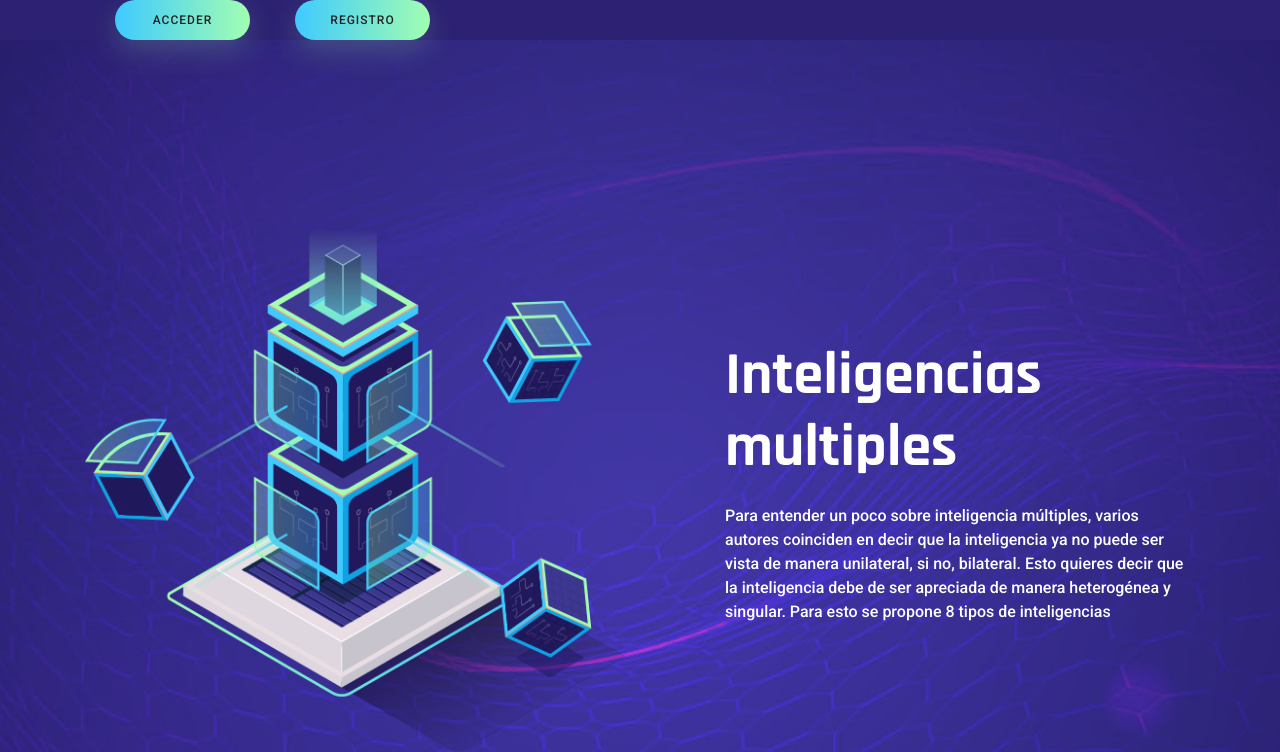
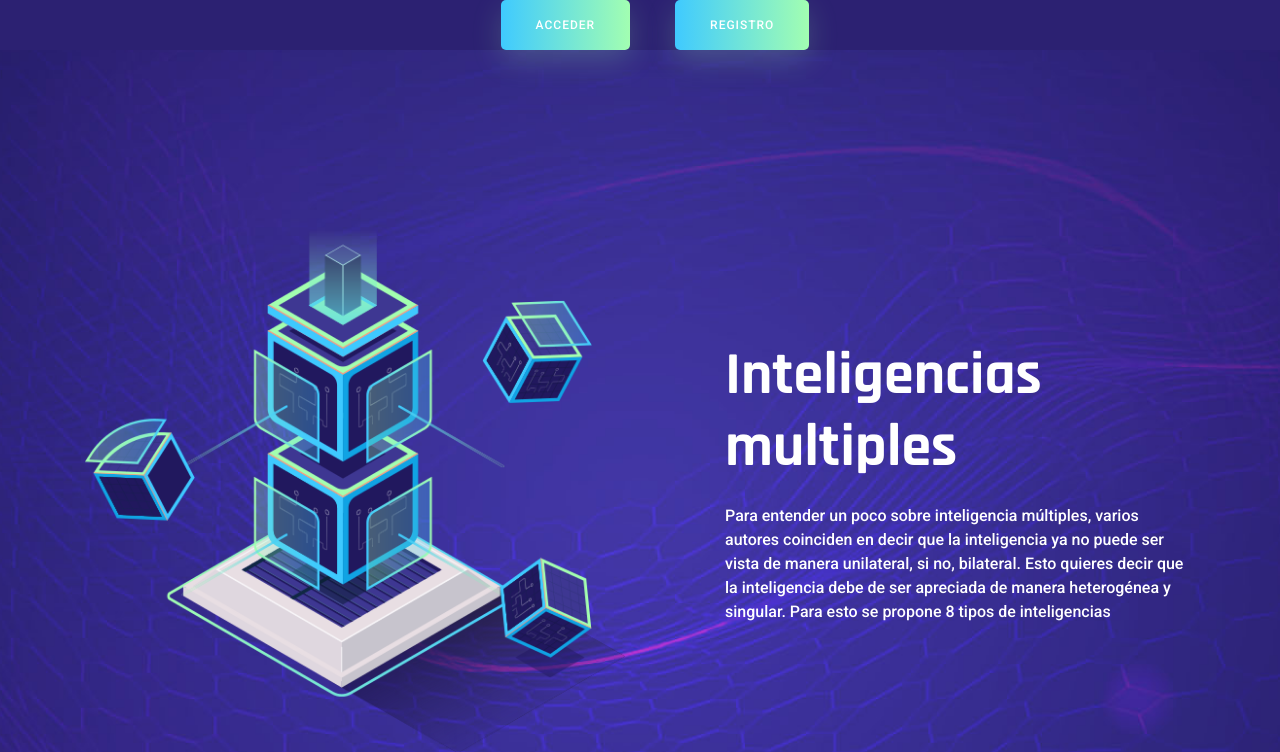
Before and after one commit to bryanEcuador/Herramientas_interactivas, a Laravel app: page / in a window 1280 px wide. Shown: the top 752 px of the page. Run offline with Laravel 8, Linux system fonts and the light colour scheme; some libraries are stand-ins or nearby versions.

Commit message:
arreglando css

```diff
--- a/public/css/style.css
+++ b/public/css/style.css
@@ -46,6 +46,41 @@ h6 {
   margin-left: 15px;
   text-align: center;
 }
+
+
+@media screen and (min-width:1023px) {
+  .btn_menu {
+    display: inline-block;
+    background: linear-gradient(to right, #3fcaff 0%, #a4ffb0 51%, #3fcaff 100%);
+    background-size: 200% auto;
+    padding: 0px 35px;
+    color: #222222;
+    letter-spacing: 1px;
+    font-family: "Roboto", sans-serif;
+    font-size: 12px;
+    font-weight: 500;
+    line-height: 50px;
+    border-radius: 5px;
+    outline: none !important;
+    box-shadow: 0px 10px 30px rgba(163, 255, 177, 0.2);
+    text-align: center;
+    cursor: pointer;
+    -webkit-transition: all 0.4s ease 0s;
+    -moz-transition: all 0.4s ease 0s;
+    -o-transition: all 0.4s ease 0s;
+    transition: all 0.4s ease 0s;
+    text-transform: uppercase;
+  }
+}
+
+@media screen and (min-width:768px)  {
+  /* reglas CSS */
+  .btn_menu {
+    color: #ffffff;
+    text-transform: uppercase;
+  }
+}
+
 .list {
   list-style: none;
   margin: 0px;
--- a/resources/views/layouts/principal.blade.php
+++ b/resources/views/layouts/principal.blade.php
@@ -67,10 +67,10 @@
                 <!-- Collect the nav links, forms, and other content for toggling -->
                 <div class="collapse navbar-collapse offset" id="navbarSupportedContent">
                             @guest
-                                <ul class="nav navbar-nav navbar-right">
-                                    <li class="nav-item"><a href="{{ route('login') }}" class="primary_btn">{{ __('Login') }}</a></li>
+                                <ul class="nav navbar-nav menu_nav justify-content-center">
+                                    <li class="nav-item submenu dropdown"><a href="{{ route('login') }}" class="btn_menu">{{ __('Login') }}</a></li>
                                     @if (Route::has('register'))
-                                        <li class="nav-item"><a href="{{ route('register') }}" class="primary_btn">{{ __('Register') }}</a></li>
+                                        <li class="nav-item submenu dropdown"><a class="btn_menu" href="{{ route('register') }}" >{{ __('Register') }}</a></li>
                                     @endif
                                 </ul>
                              @else
```
